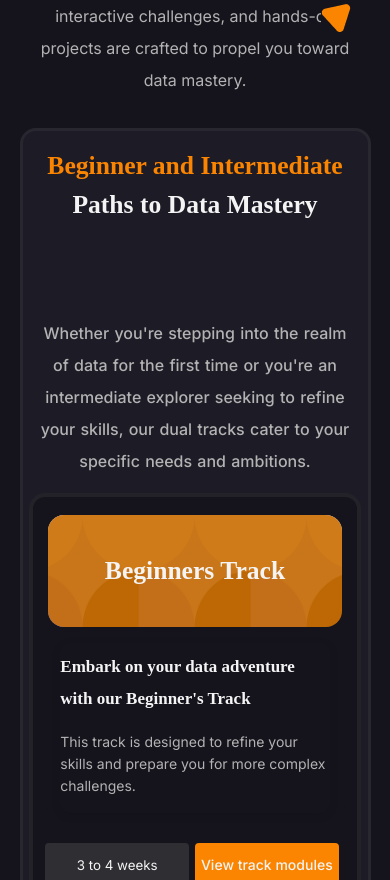
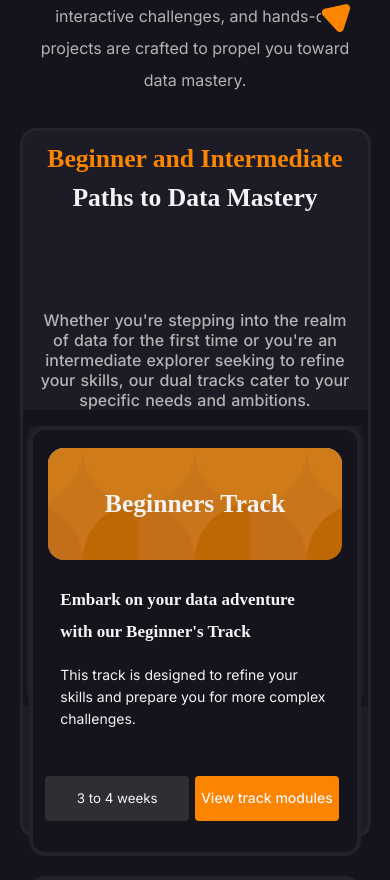
Before and after one commit to TheSaviourEking/dataepic_website, a React (Create React App) app: page / in a window 390 px wide. Shown: the part 1120-2000 px from the top of the page. Built offline with nearby package versions, Linux system fonts and the light colour scheme; the HTML template or start-up script is replaced by a standard one; a web font is replaced by a local one.

Commit message:
update changes

```diff
--- a/src/components/Navbar.js
+++ b/src/components/Navbar.js
@@ -37,7 +37,8 @@ const Navbar = () => {
       <div className="navbar-container">
         <div>
           <Link to="/" className="navbar-logo" onClick={closeMobileMenu}>
-            <img src={logo} alt="Logo" className="logo" />
+            <img src={logo} alt="Logo" />
+
           </Link>
         </div>
 
--- a/src/pages/HeroSection.js
+++ b/src/pages/HeroSection.js
@@ -46,6 +46,8 @@ function HeroSection() {
           </div>
         </div>
       </div>
+
+
     </div>
   );
 }
--- a/src/pages/Home.js
+++ b/src/pages/Home.js
@@ -30,11 +30,22 @@ function Home() {
     <div className="container">
       <HeroSection />
 
-      <div className="main_wrapper">
-        <AboutSection />
-        <MainTrack />
-        <MentorSection mentors={mentors} />
-        <DataEpic />
+      <div >
+        <div className="main_wrapper" >
+          <AboutSection />
+        </div>
+
+        <div className="red">
+          <MainTrack />
+        </div>
+        <div className="main_wrapper" >
+          <MentorSection mentors={mentors} />
+
+        </div>
+        <div className="main_wrapper">
+          <DataEpic />
+
+        </div>
         <PastSessions />
         <FAQ />
       </div>
@@ -91,7 +102,7 @@ function PastSessions() {
           <div className="playback">
             <img src={entrylevel1} alt="Entry Level 1" className="entry_level" />
           </div>
-            </div>
+        </div>
       </div>
     </div>
   );
--- a/src/pages/validateInfo.js
+++ b/src/pages/validateInfo.js
@@ -14,8 +14,6 @@ let errors = {};
   if (!values.github.trim()) {
     errors.github = "Correct Username required";
   }
-
-
     return errors;
 
 }
--- a/src/styles/Home.css
+++ b/src/styles/Home.css
@@ -209,19 +209,20 @@ html {
       rgba(255, 255, 255, 0) 100%
     );
   border-radius: 16px;
-  height: 100vh;
+  /* height: 100vh; */
   width: 100%;
   align-items: center;
   justify-content: center;
   flex-direction: column;
-  padding-top: 2%;
-  padding-bottom: 3%;
+  /* padding-top: 2%; */
+  /* padding-bottom: 3%; */
   margin: auto;
   border: 3px solid rgba(75, 75, 75, 0.25);
 }
 
 .main_wrapper .datamastery-wrapper {
   border-radius: 16px;
+  margin: 1rem auto;
 }
 
 .datamastery-info,
@@ -254,6 +255,9 @@ html {
   margin: auto;
   align-items: center;
 }
+.datamastery-info p {
+margin: 1rem auto;
+}
 
 .datamastery-info p {
   color: rgba(179, 179, 179, 1);
@@ -262,14 +266,15 @@ html {
   font-size: 1.1rem;
   font-weight: 500;
   letter-spacing: 0em;
-  padding: 3%;
+  /* padding: 3%; */
 }
 
 .track-type {
+
   border-radius: 16px;
   color: #f4f4f4;
-  height: 40%;
-  display: flex;
+  /* height: 40%; */
+  /* display: flex; */
   background: linear-gradient(0deg, #1c1b26, #1c1b26),
     linear-gradient(
       180deg,
@@ -284,8 +289,6 @@ html {
   justify-content: center;
   align-items: center;
   padding: 2px 12px;
-  /* height: 50vh; */
-  /* i just commented this out */
   width: 350px;
   border: 12px solid rgba(75, 75, 75, 0.25);
   border-radius: 16px;
@@ -1238,9 +1241,16 @@ html {
     margin: 2rem auto;
   }
 
-  .main_wrapper .datamastery-container {
+  .red{
+    /* border: 5px solid green; */
+    height: 260vh;
+    padding: 0;
+    margin: 0;
+  }
+
+  /* .main_wrapper .datamastery-container {
     height: 360vh;
-  }
+  } */
   .datamastery-info h2 {
     line-height: 1.5;
     font-size: 1.6rem;
@@ -1372,6 +1382,7 @@ html {
     line-height: 1.5;
     font-size: 1.6rem;
     height: auto;
+    margin: 2rem auto;
   }
   .playback_sessions {
     display: grid;
--- a/src/styles/Tracks.css
+++ b/src/styles/Tracks.css
@@ -10,7 +10,6 @@
   scroll-snap-type: y mandatory;
   max-width: 1200px;
   width: 100%;
-  /* background-color: yellow; */
   margin: 0 auto;
 }
 
```
